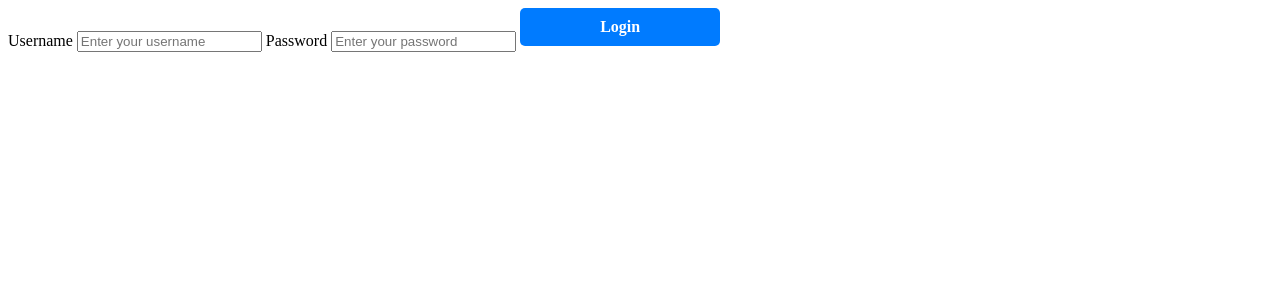
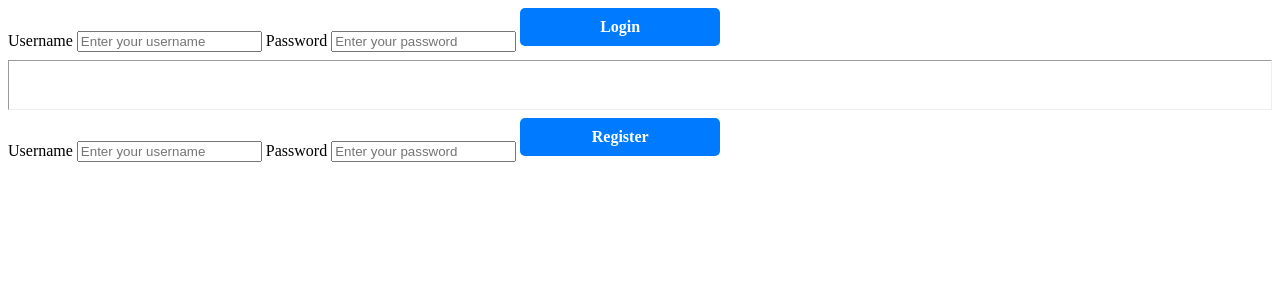
Before and after one commit to Kengland2349/Nasa-Project---Lunar-Sleep-Shift-Scheduling-Tool---ZZZ-, a PHP site: page /index.php in a window 1280 px wide. Shown: the top 300 px of the page. Run offline with PHP 8.4, Linux system fonts and the light colour scheme.

Commit message:
Registration
added basic registering capabilities and I also added a refresh after submission to stop people from submitting via refresh for the forms

```diff
--- a/LunarSleepShiftSchedulingTool/index.php
+++ b/LunarSleepShiftSchedulingTool/index.php
@@ -20,6 +20,11 @@
         include 'mainPage.php';
     }
 
+    if (isset($_SESSION['message'])) {
+        echo htmlspecialchars($_SESSION['message']);
+        unset($_SESSION['message']);
+    }
+
 
 ?>
 
--- a/LunarSleepShiftSchedulingTool/login.php
+++ b/LunarSleepShiftSchedulingTool/login.php
@@ -1,8 +1,18 @@
 <?php
-    include 'header.php';
+
+    /* -- testing some stuff
+    function refreshMessage($text) {
+        $_SESSION['message'] = "$text";
+        header("Location: index.php");
+        exit;
+    }
+    */
 
     if ($_SERVER["REQUEST_METHOD"] == "POST") {
 
+        $formType = $_POST['form_type'] ?? '';
+
+        if ($formType === 'login') {
             $username = $_POST['username'] ?? '';
             $password = $_POST['password'] ?? '';
 
@@ -28,13 +38,51 @@
                     header("Location: index.php");
                     exit;
                 } else {
-                echo "Invalid username or password.";
+                    $_SESSION['message'] = "Invalid username or password.";
+                    header("Location: index.php");
+                    exit;
                 }
 
             } else {
-            echo "Invalid username or password.";
+                $_SESSION['message'] = "Invalid username or password.";
+                header("Location: index.php");
+                exit;
             }
+        }
+        else if ($formType === 'register') {
+            $username = $_POST['username'] ?? '';
 
+            $stmt = $pdo->prepare(
+                "SELECT user_ID
+                 FROM users
+                 WHERE user_Name = ?"
+                );
+
+            $stmt->execute([$username]);
+            $user = $stmt->fetch();
+
+            if ($user) {
+                $_SESSION['message'] = "Username is already in use!";
+                header("Location: index.php");
+                exit;
+            } else {
+                $username = $_POST['username'] ?? '';
+                $password = $_POST['password'] ?? '';
+
+                $stmt = $pdo->prepare(
+                    "INSERT INTO users (user_Name, secured_Password)
+                     VALUES (?, ?)"
+                    );
+
+                $stmt->execute([$username, $password]);
+                $result = $stmt->fetch();
+
+                $_SESSION['message'] = "$username is registered!";
+                header("Location: index.php");
+                exit;
+
+            }
+        }
     }
 ?>
 
@@ -42,6 +90,8 @@
 <body>
 	<!-- The Login Form -->
 <form action="" method="POST" class="login-form">
+
+	<input type="hidden" name="form_type" value="login">
 
     <label for="username">Username</label>
     <input type="text" id="username" name="username" placeholder="Enter your username" required>
@@ -54,4 +104,25 @@
         Login
     </a>
 </form>
+
+<hr size="50px">
+
+	<!-- The Register Form -->
+<form action="" method="POST" class="register-form">
+
+	<input type="hidden" name="form_type" value="register">
+
+    <label for="username">Username</label>
+    <input type="text" id="username" name="username" placeholder="Enter your username" required>
+
+    <label for="password">Password</label>
+    <input type="password" id="password" name="password" placeholder="Enter your password" required>
+
+    <!-- Your exact-size anchor button adapted to submit the form -->
+    <a href="#" class="pseudo-button" role="button" onclick="this.closest('form').submit(); return false;">
+        Register
+    </a>
+</form>
+
+
 </body>
```
Lines whose indentation alone changed are shown as unchanged.
